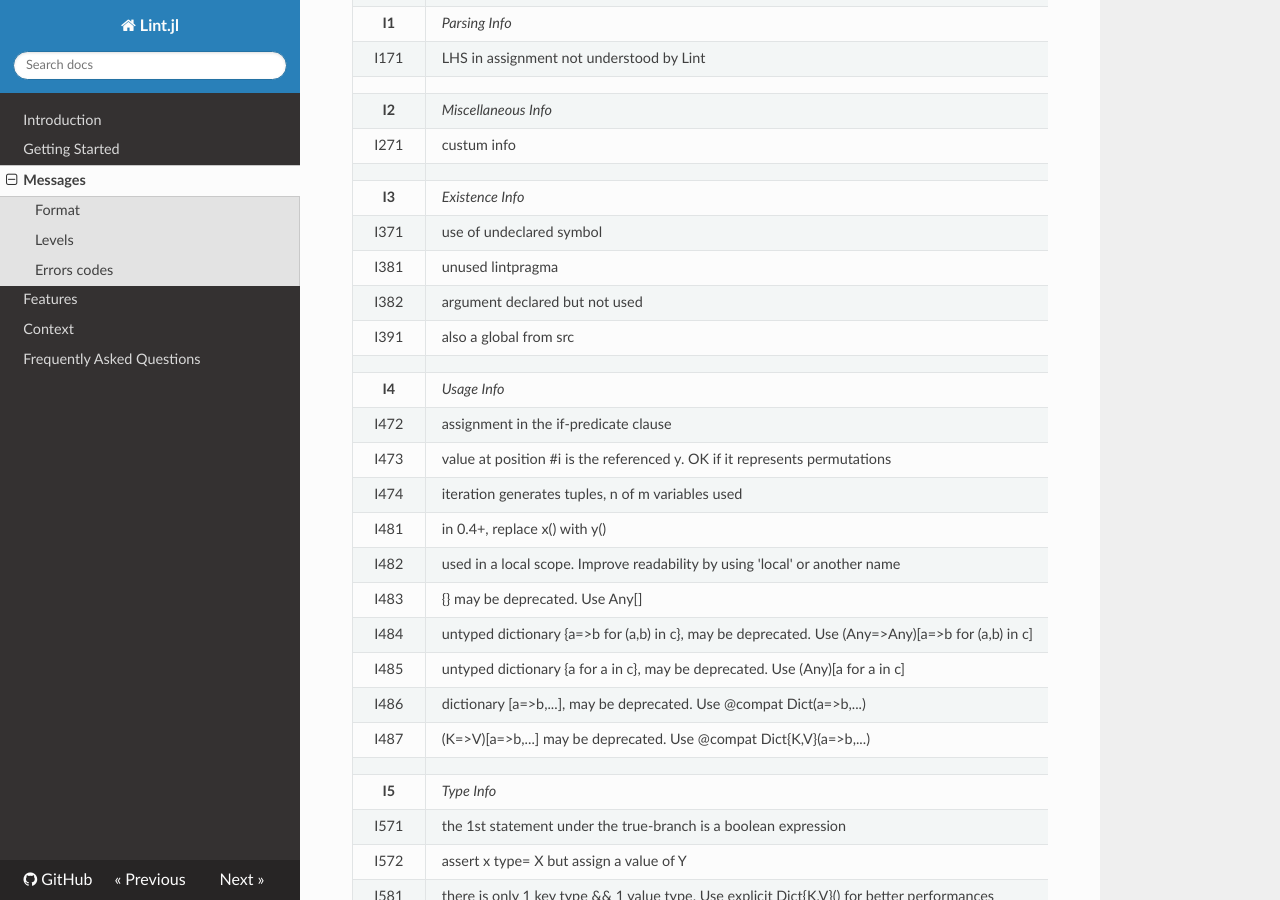
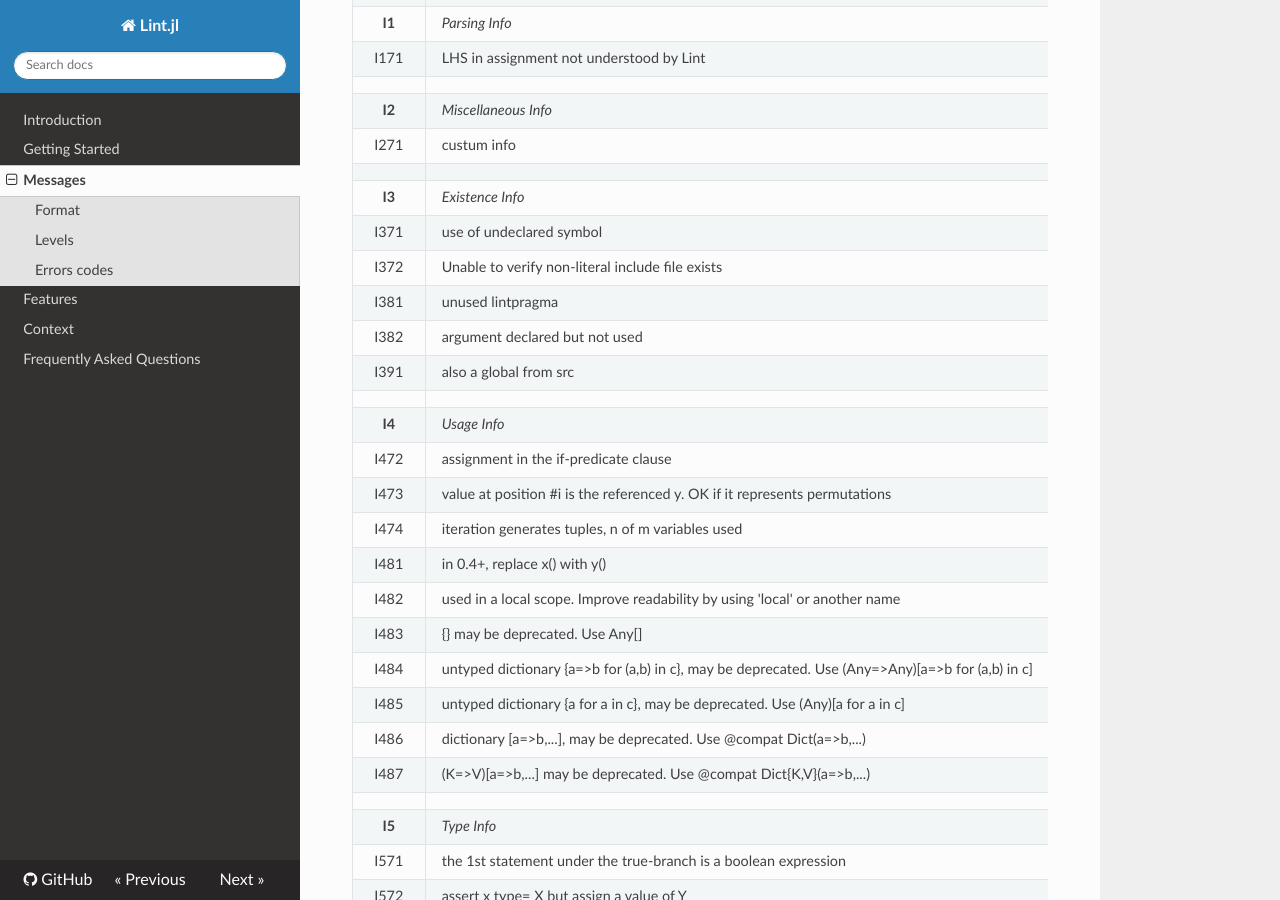
Before and after one commit to tonyhffong/Lint.jl, an MkDocs documentation site: the page built from docs/messages.md, in a window 1280 px wide and 900 px high, scrolled down 4834 px. Built offline with MkDocs 1.6.1, drawn with Linux system fonts in a browser that asks for light colours; nearby versions of some CDN libraries; old or Windows-style settings are respelled for this version of MkDocs.

Commit message:
Add info warning for dynamic includes

```diff
--- a/docs/messages.md
+++ b/docs/messages.md
@@ -157,6 +157,7 @@ Every error code starts with letter for the severity `E`:`ERROR`, `W`:`WARN` or
 |      |
 |**I3**| *Existence Info*
 | I371 | use of undeclared symbol
+| I372 | Unable to verify non-literal include file exists
 | I381 | unused lintpragma
 | I382 | argument declared but not used
 | I391 | also a global from src
```
Also changed, not shown: 2 other files.
